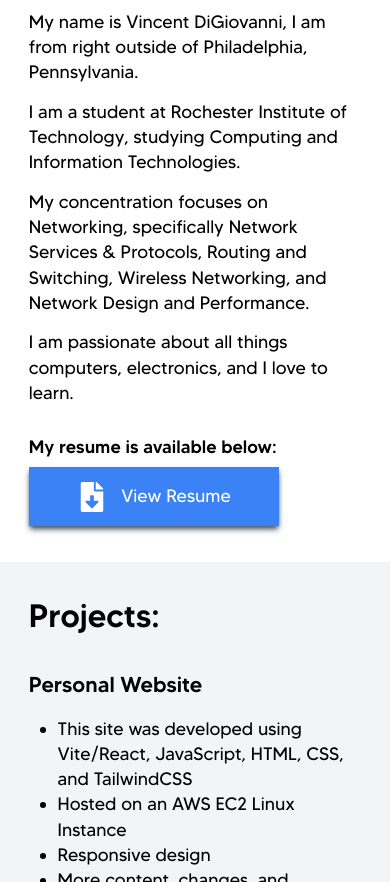
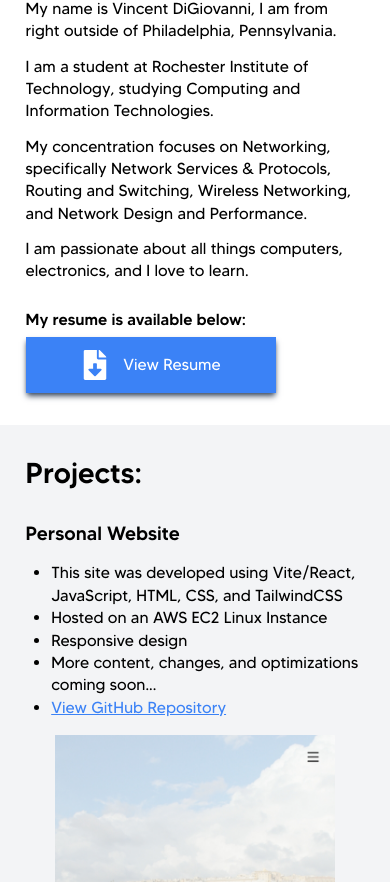
Before and after one commit to vdigi00/vincentdigi-site, a React (Vite) app: page / in a window 390 px wide. Shown: the part 942-1824 px from the top of the page. Built offline with nearby package versions, Linux system fonts and the light colour scheme.

Commit message:
Updated navbar and changed margins

```diff
--- a/src/components/About.jsx
+++ b/src/components/About.jsx
@@ -4,7 +4,7 @@ import { FaFileDownload } from "react-icons/fa";
 const About = () => {
     return (
         <div id='about' className='mb-10 cursor-default'>
-            <div className='max-w-[1500px] m-auto px-8'>
+            <div className='max-w-[1200px] m-auto px-8'>
                 <h1 data-aos='fade-right'>About Me:</h1>
                 <div data-aos='fade-right' data-aos-delay='500' className='text-xl'>
                     <p>My name is Vincent DiGiovanni, I am from right outside of Philadelphia, Pennsylvania.</p>
--- a/src/components/Footer.jsx
+++ b/src/components/Footer.jsx
@@ -3,7 +3,7 @@ import React from 'react';
 const Footer = () => {
     return (
         <div id='footer' className='mb-10 cursor-default'>
-            <div className='max-w-[1000px] m-auto px-8'>
+            <div className='max-w-[1200px] m-auto px-8'>
                 <footer className='text-center'>© 2024 Vincent DiGiovanni</footer>
             </div>
         </div>
--- a/src/components/Projects.jsx
+++ b/src/components/Projects.jsx
@@ -9,7 +9,7 @@ import 'swiper/css/autoplay';
 const Projects = () => {
     return (
         <div id='projects' className='bg-gray-100 cursor-default'>
-            <div className='max-w-[1500px] m-auto px-8'>
+            <div className='max-w-[1200px] m-auto px-8'>
                 <h1 data-aos='fade-right'>Projects:</h1>
                 <div data-aos='fade-right' data-aos-delay='500' className='text-xl pb-5'>
                     <h3 className='text-2xl font-MADE-TOMMY-Medium'>Personal Website</h3>
--- a/src/components/Skills.jsx
+++ b/src/components/Skills.jsx
@@ -10,7 +10,7 @@ import { SiGnubash, SiJavascript, SiVite, SiTailwindcss } from "react-icons/si";
 const Skills = () => {
     return (
         <div id='skills' className='cursor-default'>
-            <div className='max-w-[1500px] m-auto px-8 pb-10'>
+            <div className='max-w-[1200px] m-auto px-8 pb-10'>
                 <h1 data-aos='fade-right'>Skills:</h1>
                 <div data-aos-delay='500' className='flex flex-wrap justify-center gap-4 lg:text-xl text-lg'>
                     <div data-aos='fade-in'>
--- a/src/index.css
+++ b/src/index.css
@@ -6,7 +6,7 @@
   html{
     font-family: "MADE-TOMMY-Regular", system-ui, sans-serif;
     scroll-behavior: smooth;
-    font-size: 90%;
+    font-size: 80%;
   }
   @media screen and (prefers-reduced-motion: reduce) {
     html {
@@ -27,7 +27,7 @@
 }
 @layer components{
   .skills-item {
-    @apply outline outline-2 flex min-w-[210px] lg:basis-skills-lg basis-skills-md items-center align-middle justify-center p-4 cursor-pointer font-MADE-TOMMY-Regular shadow-md shadow-slate-600 hover:scale-110 ease-in duration-150;
+    @apply outline outline-2 flex min-w-[180px] min-h-[60px] lg:basis-skills-lg basis-skills-md items-center align-middle justify-center p-4 cursor-pointer font-MADE-TOMMY-Regular shadow-md shadow-slate-600 hover:scale-110 ease-in duration-150;
   }
 
   .mobile-nav{
@@ -35,7 +35,7 @@
   }
 
   .desktop-nav{
-    @apply w-[8em] flex justify-center items-center mx-1 p-3 text-lg text-white font-MADE-TOMMY-Regular hover:underline underline-offset-2 ease-in duration-150;
+    @apply w-[8em] flex justify-center items-center mx-1 p-3 text-lg text-white font-MADE-TOMMY-Regular hover:outline outline-2 hover:underline underline-offset-4 ease-in duration-150;
   }
 
   .swiper{
```
Also changed, not shown: 1 other file (tests, documents, lock files or other folders).
